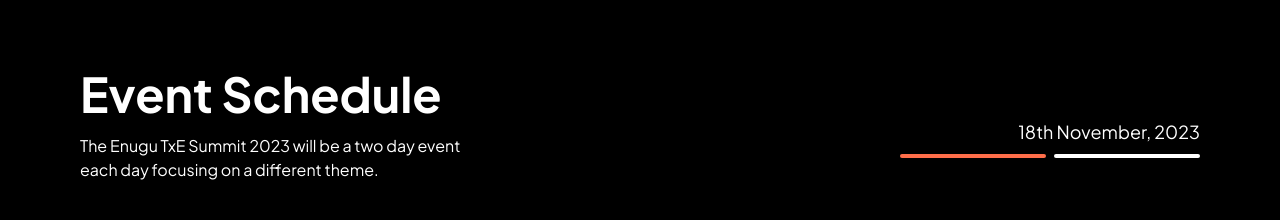
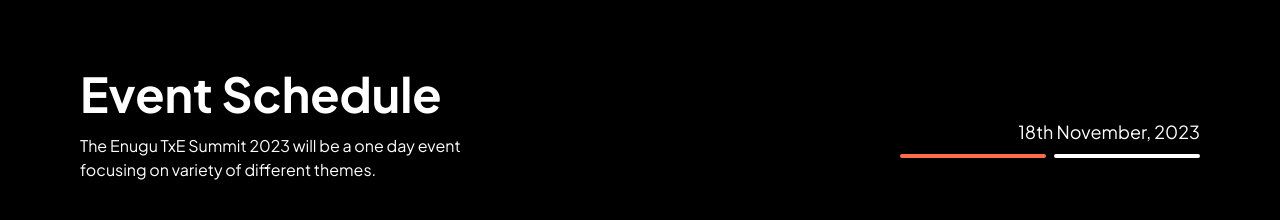
Before and after one commit to TxEAfrica/TxE-FE, a React (Create React App) app: page / in a window 1280 px wide. Shown: the part 1680-1900 px from the top of the page. Built offline with nearby package versions, Linux system fonts and the light colour scheme.

Commit message:
Update EventSchedule.jsx

```diff
--- a/src/landingPage/sections/EventSchedule.jsx
+++ b/src/landingPage/sections/EventSchedule.jsx
@@ -14,8 +14,8 @@ const EventSchedule = () => {
 						Event Schedule
 					</h1>
 					<p className="md:w-2/3 lg:w-1/2 mt-4">
-						The Enugu TxE Summit 2023 will be a two day event each day focusing
-						on a different theme.
+						The Enugu TxE Summit 2023 will be a one day event focusing
+						on variety of different themes.
 					</p>
 				</div>
 				<div>
```
